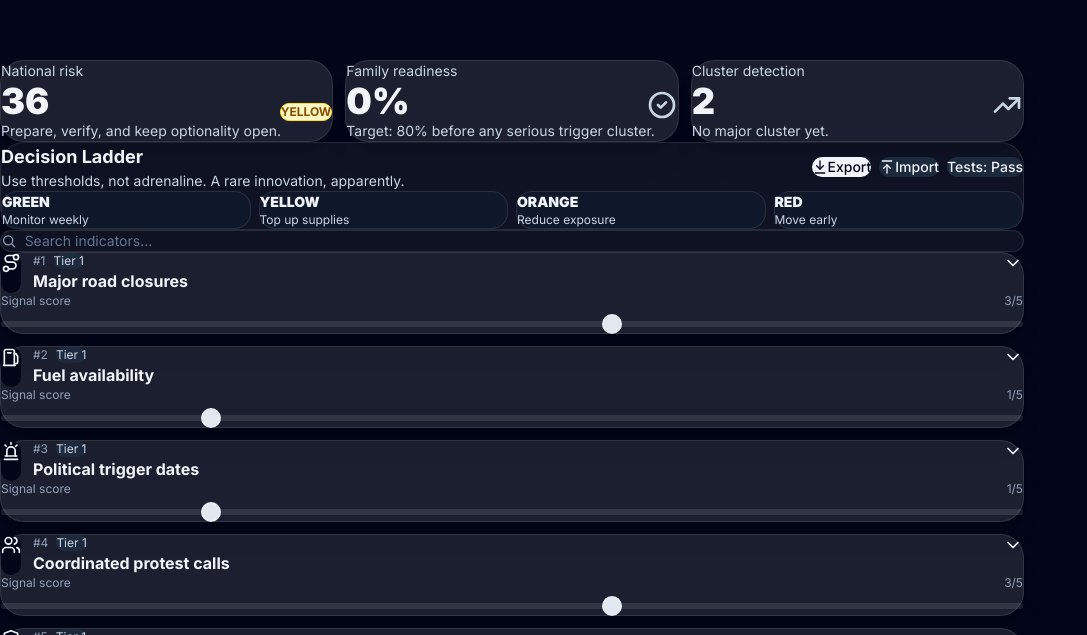
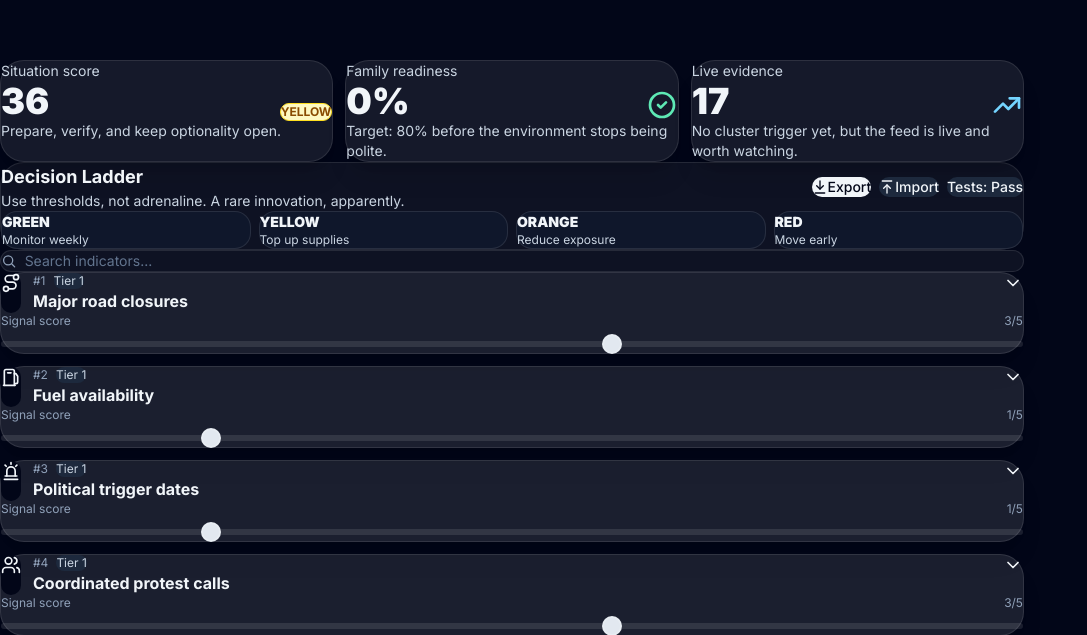
Before and after one commit to Looping69/Sani-Stability, a React (Vite) app: page / in a window 1280 px wide. Shown: the part 165-800 px from the top of the page, without its empty margins (0-1087 px from the left). Built offline with nearby package versions, Linux system fonts and the light colour scheme.

Commit message:
feat: summarize live evidence counts

```diff
--- a/src/components/SummaryCards.jsx
+++ b/src/components/SummaryCards.jsx
@@ -6,16 +6,16 @@ import { useChecklist } from "@/context/ChecklistProvider";
 import { getRiskLabel } from "@/utils/helpers";
 
 export function SummaryCards() {
-  const { riskScore, clusters } = useIndicators();
+  const { riskScore, clusters, totalEvidence } = useIndicators();
   const { readinessScore } = useChecklist();
   const risk = getRiskLabel(riskScore);
 
   return (
     <section className="grid gap-3 sm:grid-cols-3">
-      <Card className="border-white/10 bg-white/10 text-slate-100 shadow-xl">
+      <Card className="border-white/10 bg-white/8 text-slate-100 shadow-xl">
         <CardContent className="p-4">
-          <p className="text-sm text-slate-300">National risk</p>
-          <div className="mt-2 flex items-end justify-between">
+          <p className="text-sm text-slate-300">Situation score</p>
+          <div className="mt-2 flex items-end justify-between gap-3">
             <span className="text-4xl font-black">{riskScore}</span>
             <span className={`rounded-full border px-3 py-1 text-xs font-bold ${risk.tone}`}>
               {risk.label}
@@ -25,30 +25,30 @@ export function SummaryCards() {
         </CardContent>
       </Card>
 
-      <Card className="border-white/10 bg-white/10 text-slate-100 shadow-xl">
+      <Card className="border-white/10 bg-white/8 text-slate-100 shadow-xl">
         <CardContent className="p-4">
           <p className="text-sm text-slate-300">Family readiness</p>
           <div className="mt-2 flex items-end justify-between">
             <span className="text-4xl font-black">{readinessScore}%</span>
-            <SvgIcon name="CheckCircle2" className="h-8 w-8 text-slate-300" />
+            <SvgIcon name="CheckCircle2" className="h-8 w-8 text-emerald-300" />
           </div>
           <p className="mt-2 text-sm text-slate-300">
-            Target: 80% before any serious trigger cluster.
+            Target: 80% before the environment stops being polite.
           </p>
         </CardContent>
       </Card>
 
-      <Card className="border-white/10 bg-white/10 text-slate-100 shadow-xl">
+      <Card className="border-white/10 bg-white/8 text-slate-100 shadow-xl">
         <CardContent className="p-4">
-          <p className="text-sm text-slate-300">Cluster detection</p>
-          <div className="mt-2 flex items-end justify-between">
-            <span className="text-4xl font-black">{clusters.highTierCount}</span>
-            <SvgIcon name="TrendingUp" className="h-8 w-8 text-slate-300" />
+          <p className="text-sm text-slate-300">Live evidence</p>
+          <div className="mt-2 flex items-end justify-between gap-3">
+            <span className="text-4xl font-black">{totalEvidence}</span>
+            <SvgIcon name="TrendingUp" className="h-8 w-8 text-sky-300" />
           </div>
           <p className="mt-2 text-sm text-slate-300">
             {clusters.triggered
-              ? "Trigger cluster active. Pre-position calmly."
-              : "No major cluster yet."}
+              ? `${clusters.highTierCount} elevated Tier 1 or Tier 2 signals are active.`
+              : "No cluster trigger yet, but the feed is live and worth watching."}
           </p>
         </CardContent>
       </Card>
```
